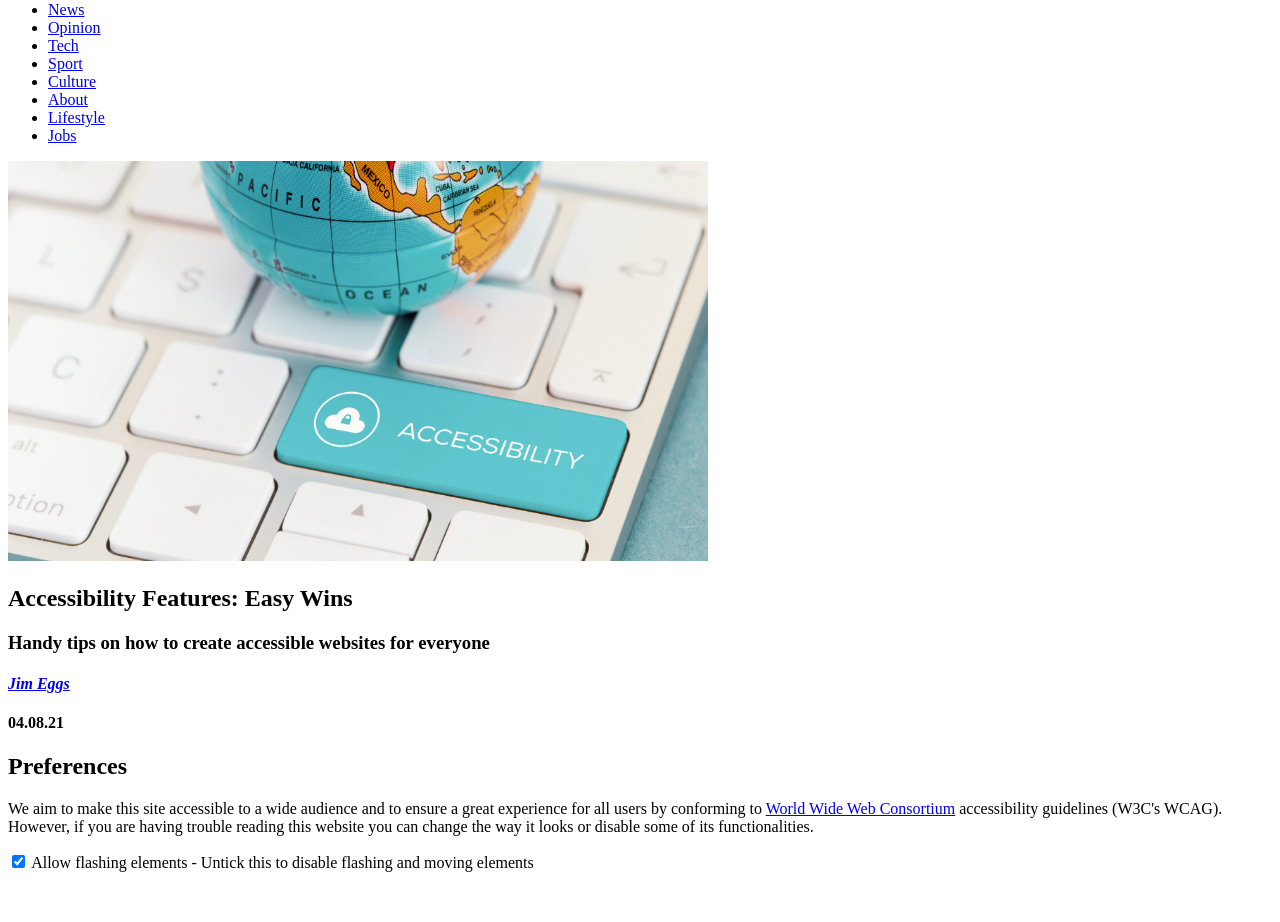
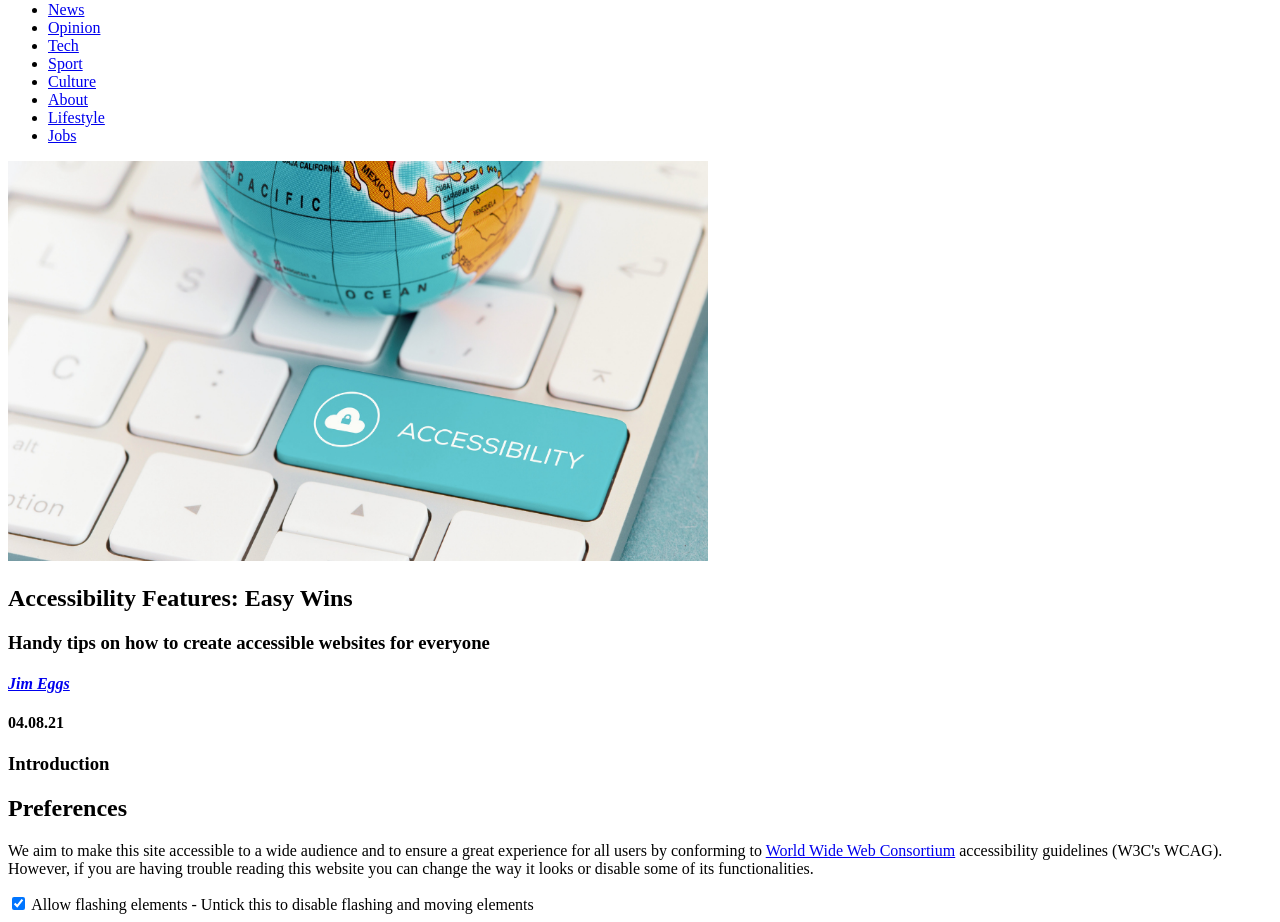
Before and after one commit to ParisaTork/semantic-html, a plain HTML site: page index.html in a window 1280 px wide. Shown: the part 79-1001 px from the top of the page. Before the commit the page ends 959 px from the top, so only its background shows below. Drawn offline with Linux system fonts and the light colour scheme.

Commit message:
User Requirement 8 done

```diff
--- a/index.html
+++ b/index.html
@@ -33,6 +33,10 @@
         <h4><a href="mailto:jimmy.eggs@hotmail.com">Jim Eggs</a></h4>
         </address>
         <h4><time>04.08.21</time></h4>
+
+        <section>
+            <h3>Introduction</h3>
+        </section>
     </article>
 
     <section>
```
Also changed, not shown: 1 other file.
